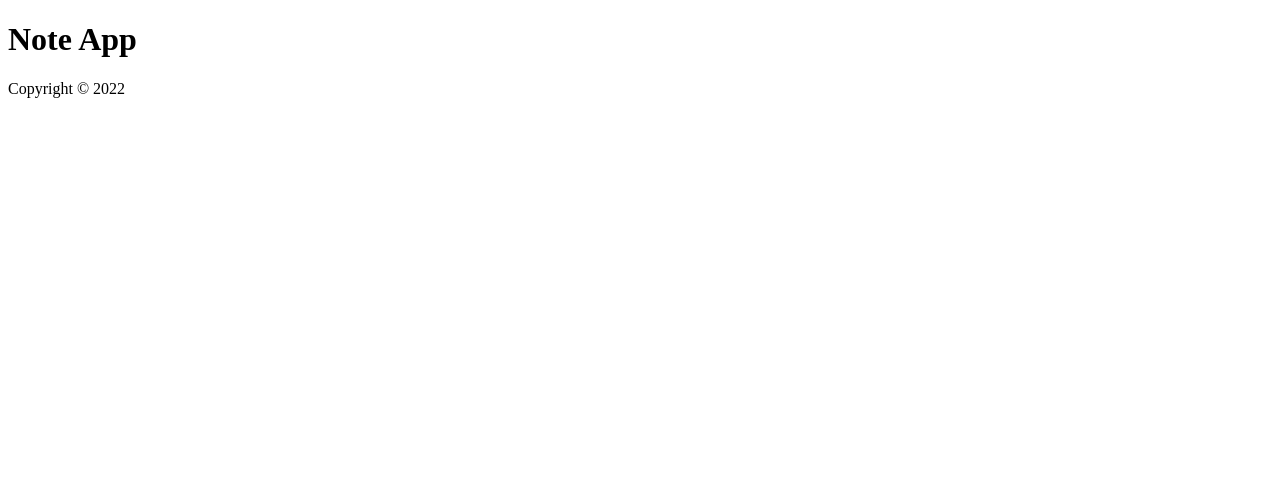
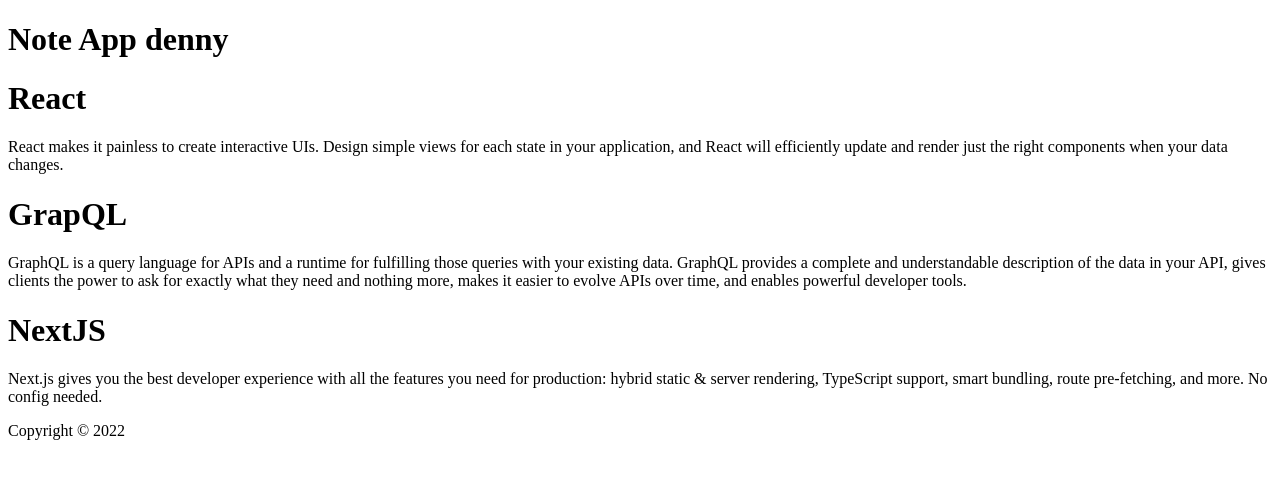
Before and after one commit to dennyshuda/note-app, a React (Vite) app: page / in a window 1280 px wide. Shown: the top 478 px of the page. Built offline with nearby package versions, Linux system fonts and the light colour scheme.

Commit message:
feat: render notes

```diff
--- a/src/App.tsx
+++ b/src/App.tsx
@@ -1,12 +1,23 @@
 import { Footer } from "./components/footer";
 import { Header } from "./components/header";
-import { Note } from "./components/note";
+import { Note, propsNote } from "./components/note";
+import { notesData } from "./data/index";
 
 function App() {
   return (
     <div className="App">
-      <Header />
-      <Note />
+      <Header user="denny" />
+      {notesData.map((noteItem: propsNote) => {
+        return (
+          <>
+            <Note
+              key={noteItem.id}
+              title={noteItem.title}
+              content={noteItem.content}
+            />
+          </>
+        );
+      })}
       <Footer />
     </div>
   );
```
